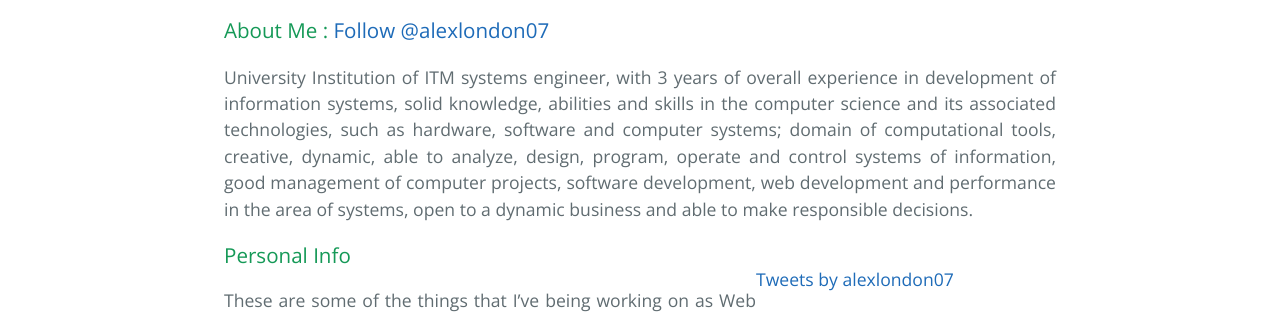
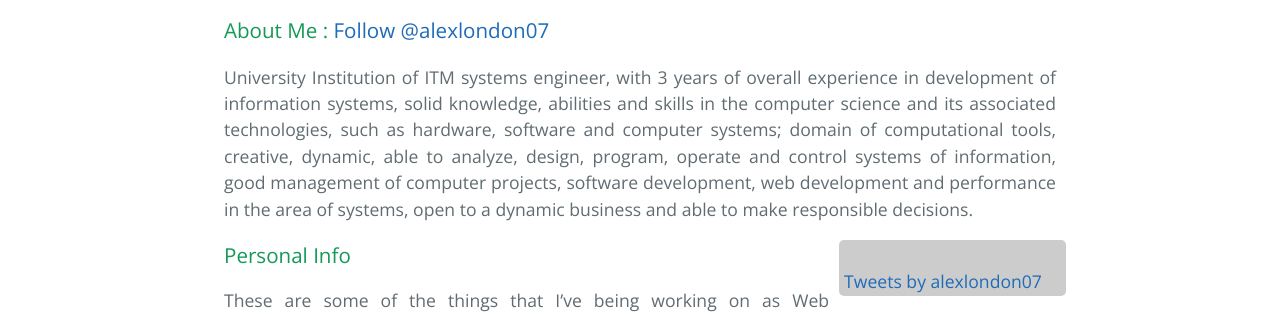
Before and after one commit to alexlondon07/alexlondon07.github.io, a plain HTML site: page index.html in a window 1280 px wide. Shown: the part 657-971 px from the top of the page. Drawn offline with nearby package versions, Linux system fonts and the light colour scheme; a script that the page names is missing.

Commit message:
Css del tweet

```diff
--- a/stylesheets/stylesheet.css
+++ b/stylesheets/stylesheet.css
@@ -409,7 +409,12 @@ align-items: flex-start;
   border: 1px dashed #ccc;
 }
 .with_tw{
-  width: 300px;
+  max-width: 300px;
+  width: 100%;
+  padding: 2px 5px;
+  background-color: #ccc;
+  border-radius: 5px;
+  margin: 0px 10px;
 }
 .cotainer-info {
   display: -webkit-flex;
```
